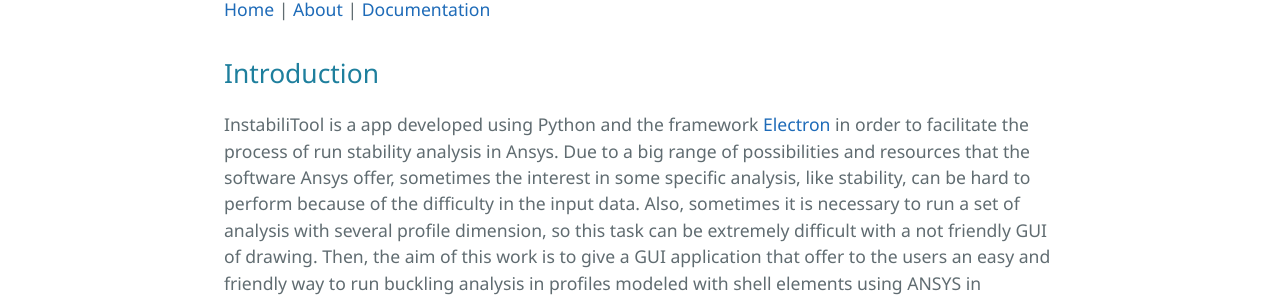
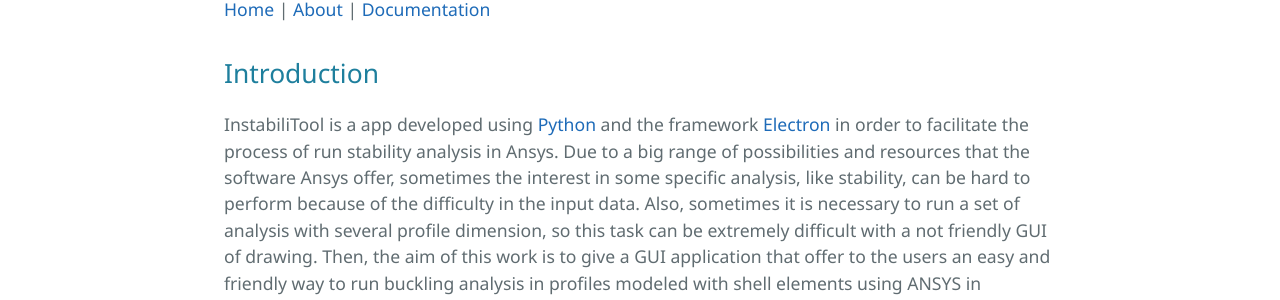
Before and after one commit to Rfaelv/InstabiliTool, a Jekyll site: the page built from index.md, in a window 1280 px wide. Shown: the part 419-719 px from the top of the page. Built offline with Jekyll 4.4.1, drawn with Linux system fonts in a browser that asks for light colours; our own code applies the rules of GitHub Pages for plain Markdown files; part of the change alters nothing that is shown.

```diff
--- a/index.md
+++ b/index.md
@@ -1,7 +1,7 @@
 [Home](./)  |  [About](./about.html)  |  [Documentation](./documentation.html)
 ## Introduction
 
-InstabiliTool is a app developed using Python and the framework [Electron](https://www.electronjs.org/) in order to facilitate the process of run stability analysis in Ansys. Due to a big range of possibilities and resources that the software Ansys offer, sometimes the interest in some specific analysis, like stability, can be hard to perform because of the difficulty in the input data. Also, sometimes it is necessary to run a set of analysis with several profile dimension, so this task can be extremely difficult with a not friendly GUI of drawing. Then, the aim of this work is to give a GUI application that offer to the users an easy and friendly way to run buckling analysis in profiles modeled with shell elements using ANSYS in background. The developed program allows a large range of possibilities of section shapes without needing any draw by the user. The application was developed using Python Language and the framework Electron and can perform linear and non-linear analysis with normal and bending loads. Moreover, was carefully developed to be easy to use to facilitate access and speed up numerical analysis of buckling for researchers and other interested people.
+InstabiliTool is a app developed using [Python](https://www.python.org/) and the framework [Electron](https://www.electronjs.org/) in order to facilitate the process of run stability analysis in Ansys. Due to a big range of possibilities and resources that the software Ansys offer, sometimes the interest in some specific analysis, like stability, can be hard to perform because of the difficulty in the input data. Also, sometimes it is necessary to run a set of analysis with several profile dimension, so this task can be extremely difficult with a not friendly GUI of drawing. Then, the aim of this work is to give a GUI application that offer to the users an easy and friendly way to run buckling analysis in profiles modeled with shell elements using ANSYS in background. The developed program allows a large range of possibilities of section shapes without needing any draw by the user. The application was developed using Python Language and the framework Electron and can perform linear and non-linear analysis with normal and bending loads. Moreover, was carefully developed to be easy to use to facilitate access and speed up numerical analysis of buckling for researchers and other interested people.
 
 ## License and Acknowledgments
 
```
